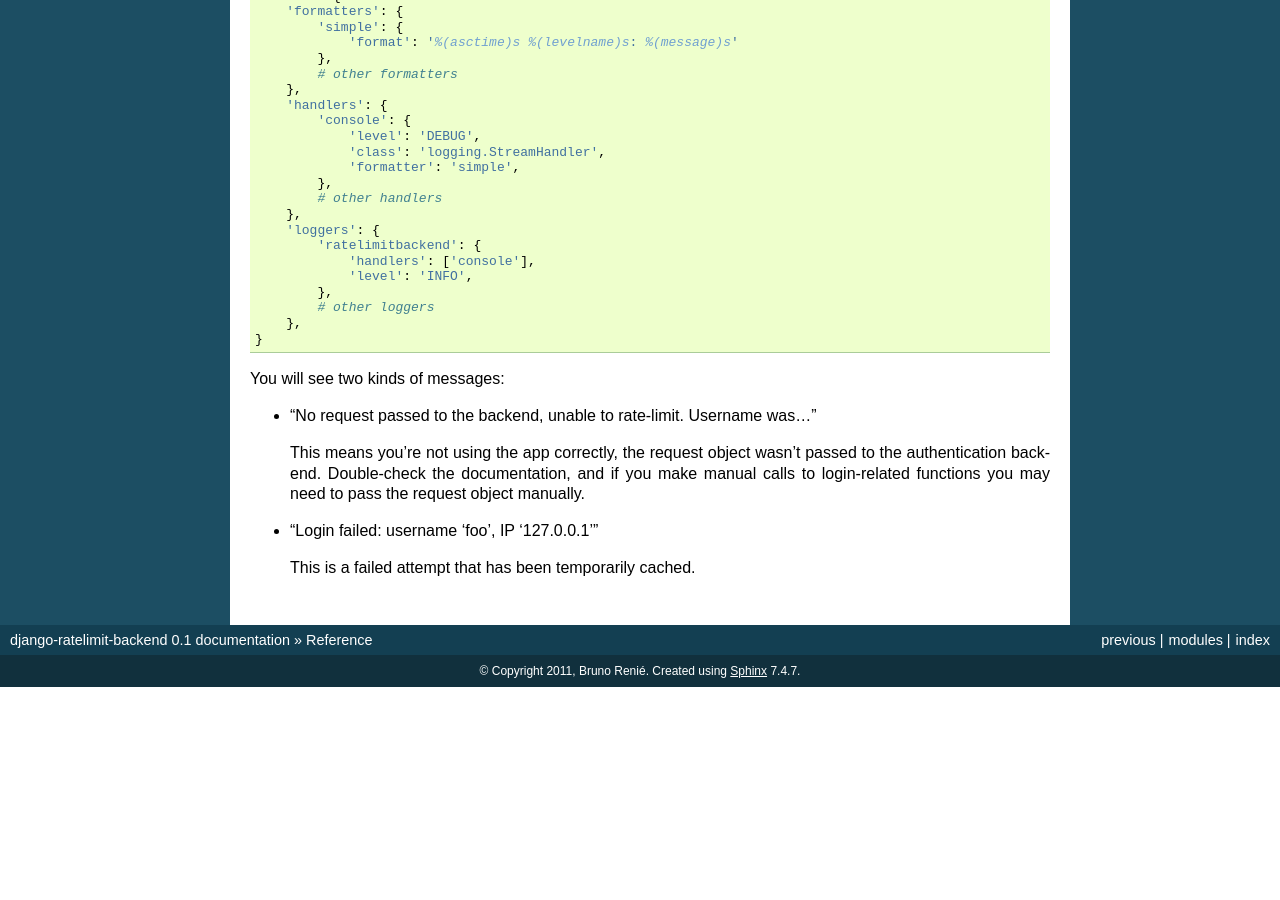
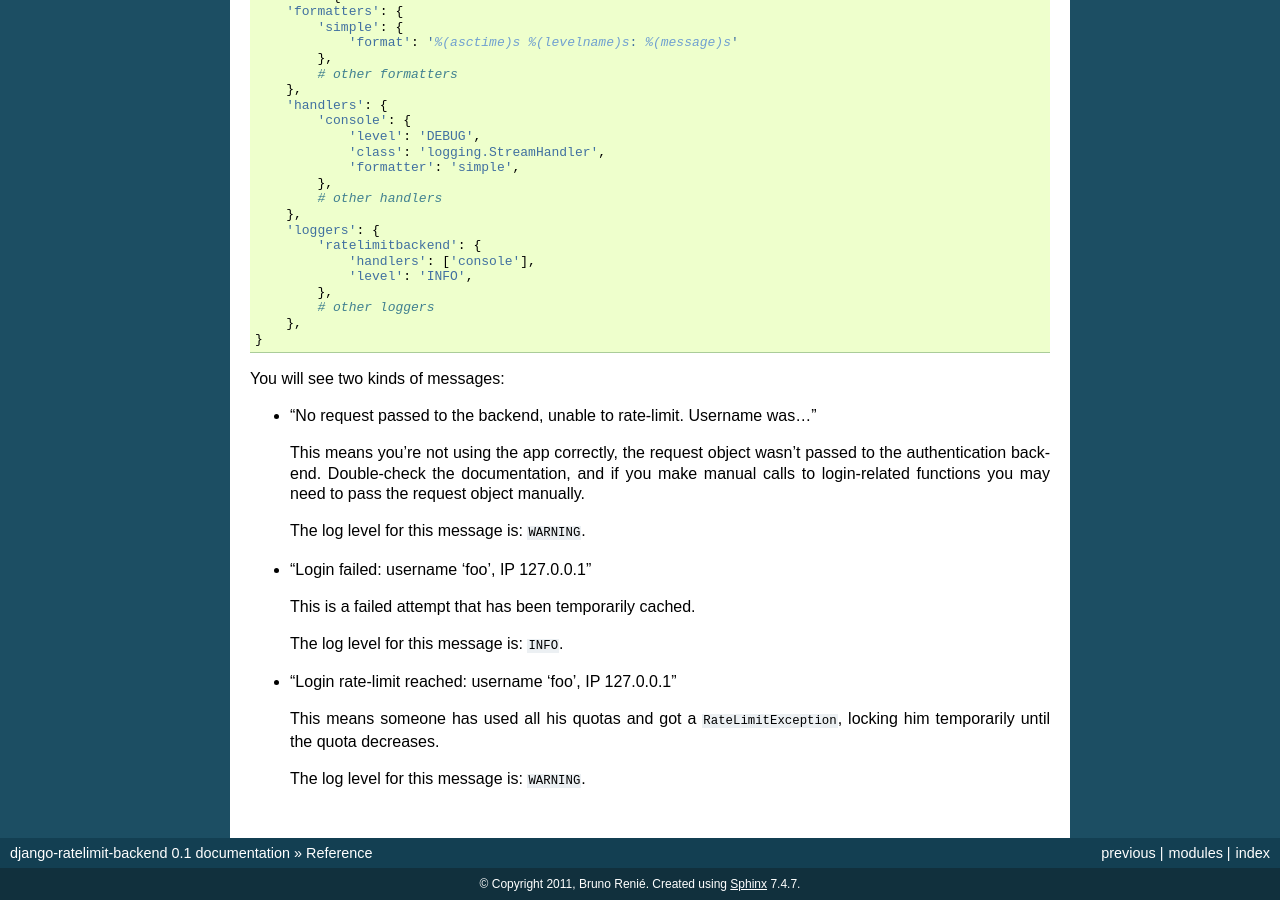
Before and after one commit to brutasse/django-ratelimit-backend, a Sphinx documentation site: the page built from docs/reference.rst, in a window 1280 px wide and 900 px high, scrolled down 2538 px. Built offline with Sphinx 7.4.7, drawn with Linux system fonts in a browser that asks for light colours; before the commit the page ends 3225 px from its top, so only the background shows below that.

Commit message:
Added a lig statement when a client reaches rate-limit

```diff
--- a/docs/reference.rst
+++ b/docs/reference.rst
@@ -219,6 +219,17 @@ You will see two kinds of messages:
   you make manual calls to login-related functions you may need to pass the
   request object manually.
 
-* "Login failed: username 'foo', IP '127.0.0.1'"
+  The log level for this message is: ``WARNING``.
+
+* "Login failed: username 'foo', IP 127.0.0.1"
 
   This is a failed attempt that has been temporarily cached.
+
+  The log level for this message is: ``INFO``.
+
+* "Login rate-limit reached: username 'foo', IP 127.0.0.1"
+
+  This means someone has used all his quotas and got a
+  ``RateLimitException``, locking him temporarily until the quota decreases.
+
+  The log level for this message is: ``WARNING``.
```
Also changed, not shown: 1 other file.
